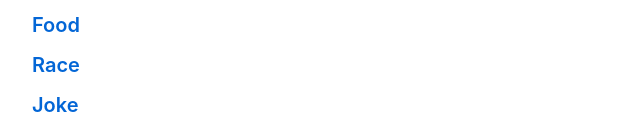
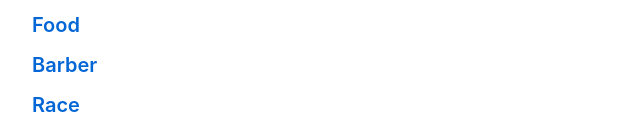
Before and after one commit to Maxim-prog292/CV, a plain HTML site: page index.html in a window 1280 px wide. Shown: the part 661-796 px from the top of the page, 160-800 px from the left. Drawn offline with Linux system fonts and the light colour scheme.

Commit message:
Update index.html

```diff
--- a/index.html
+++ b/index.html
@@ -60,6 +60,7 @@
         <section class="examples" id="Code-examples">
             <h3 class="examples__h">My works</h3>
             <a class="examples__source" href="https://maxim-prog292.github.io/Udemy_food/">Food</a>
+            <a class="examples__source" href="https://maxim-prog292.github.io/barbershop/">Barber</a>
             <a class="examples__source" href="https://maxim-prog292.github.io/RacingInJavaScript/">Race</a>
             <a class="examples__source" href="https://maxim-prog292.github.io/Joke/">Joke</a>
             <a class="examples__source" href="https://maxim-prog292.github.io/Show_keyCode/">KeyCode</a>
```
